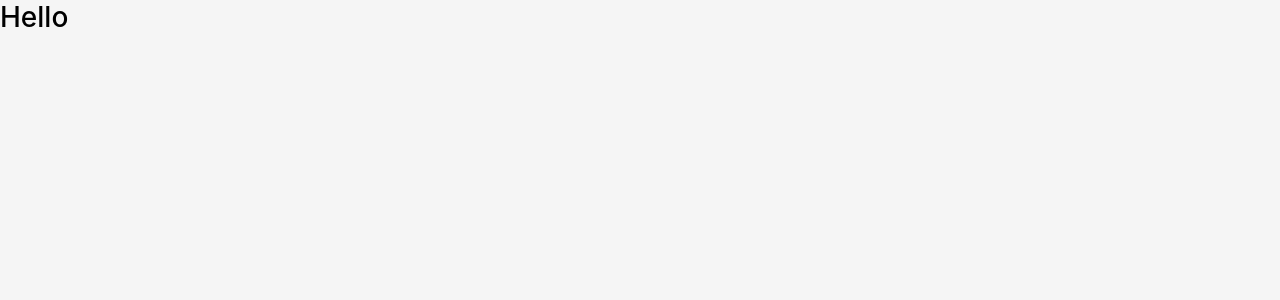
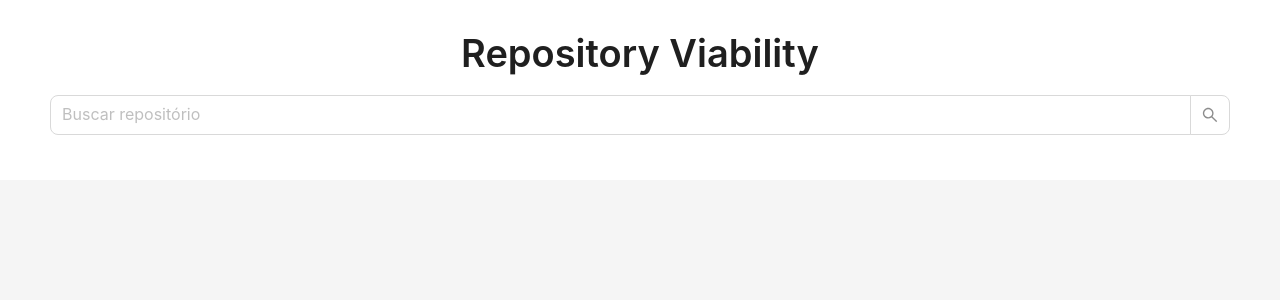
Before and after one commit to IanTorquato/anyway-repository-viability, a Next.js app: page / in a window 1280 px wide. Shown: the top 300 px of the page. Built offline with nearby package versions, Linux system fonts and the light colour scheme.

Commit message:
✨ Added application `Header`

```diff
--- /dev/null
+++ b/src/components/Header/header.module.css
@@ -0,0 +1,6 @@
+.header {
+  height: 12rem !important;
+  padding-top: 2rem;
+  text-align: center;
+  background-color: white !important;
+}
--- /dev/null
+++ b/src/components/Header/index.tsx
@@ -0,0 +1,15 @@
+import { Input, Layout, Typography } from 'antd'
+
+import styles from './header.module.css'
+
+type HeaderProps = {}
+
+export function Header({}: HeaderProps) {
+  return (
+    <Layout.Header className={styles.header}>
+      <Typography.Title level={1}>Repository Viability</Typography.Title>
+
+      <Input.Search size='large' placeholder='Buscar repositório' />
+    </Layout.Header>
+  )
+}
--- a/src/pages/index.tsx
+++ b/src/pages/index.tsx
@@ -1,10 +1,11 @@
 import { Layout } from 'antd'
 
+import { Header } from '../components/Header'
 
 export default function Home() {
   return (
     <Layout style={{ height: '100%' }}>
-      <h1>Hello</h1>
+      <Header />
     </Layout>
   )
 }
```
